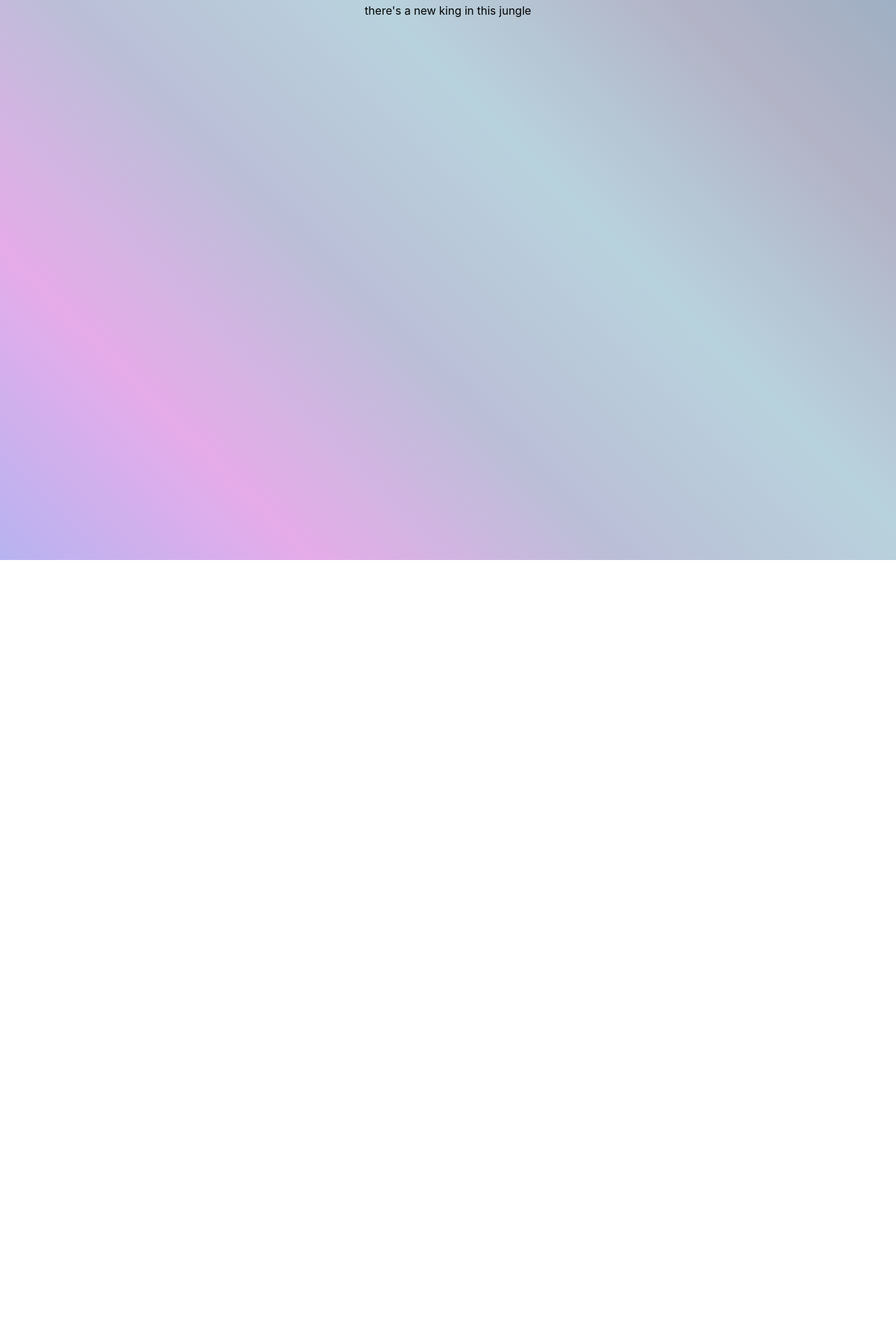
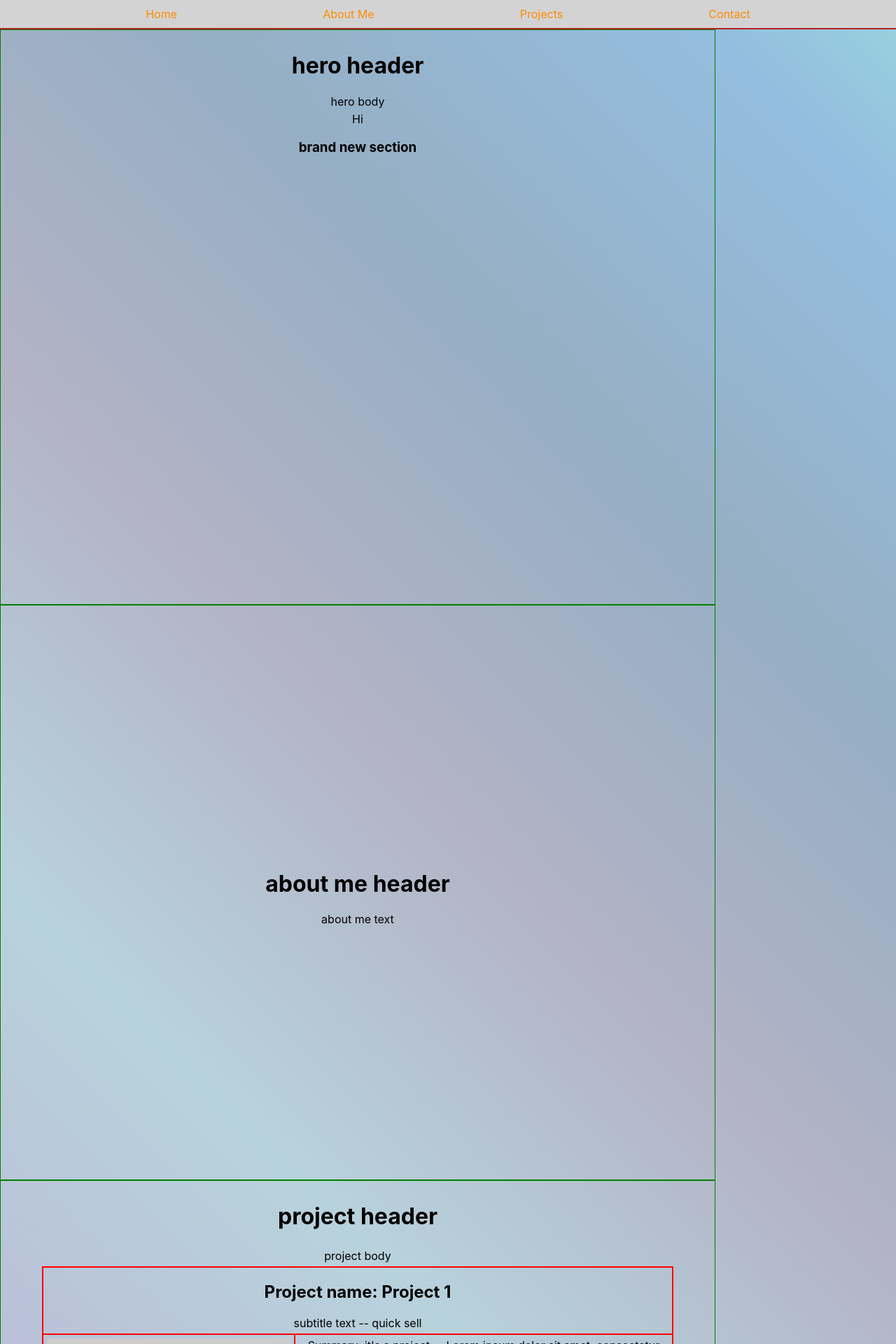
Before and after one commit to gecitgit/portfolio23, a React (Create React App) app: page / in a window 1280 px wide. Shown: the top 1920 px of the page at 70% size. Before the commit the page ends 800 px from the top, so only its background shows below. Built offline with nearby package versions, Linux system fonts and the light colour scheme.

Commit message:
Reverted changes in Dev branch to prepare for dev

```diff
--- a/src/components/App.js
+++ b/src/components/App.js
@@ -35,7 +35,19 @@ function App() {
 
   return (
     <div className="App">
-      <p>there's a new king in this jungle</p>
+      <NavBar />
+      <Element className="bodySection" name="hero"><Hero /></Element>
+      <Element className="bodySection" name="about"><About /></Element>
+      <Element className="bodySection" name="projects"><Projects projectData={projectData} /></Element>
+      <Element className="bodySection" name="contact"><Contact /></Element>
+      <Element className="scroll-to-top-button" name="scrollToTopButton">
+        {showScroll && (
+          <button onClick={scrollToTop} className="scroll-to-top-button__button">
+            CLICK IT
+          </button>
+        )}
+      </Element>
+      <Footer />
     </div>
   )
 }
```
